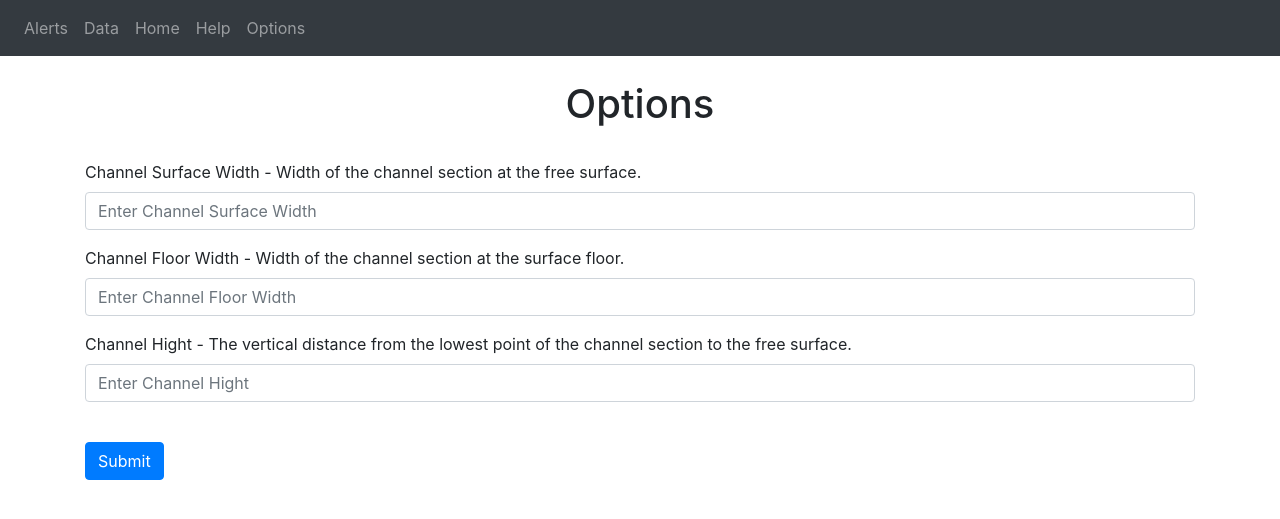
After one commit to Adamhat/IrrigationDevice, a Flask app: page /options in a window 1280 px wide. The commit adds this page. Shown: the top 519 px of the page. Run offline with Flask 3, Linux system fonts and the light colour scheme; some libraries are stand-ins or nearby versions.

Commit message:
Added an options menu
Signed-off-by: Adam <adamfarhat129@gmail.com>

```diff
--- a/website/auth.py
+++ b/website/auth.py
@@ -75,6 +75,31 @@ def data():
     crossSection=crossSection,
     volume=volume)
 
+@auth.route('/options', methods=['GET', 'POST'])
+def options():
+    if request.method == 'POST':
+        channelWidth = request.form.get('channelWidth')
+        channelFloor = request.form.get('channelFloor')
+        channelHight = request.form.get('channelHight')
+
+        if float(channelWidth) <= 0:
+            flash('Channel Surface Width must be greater then 0.', category='error')
+            pass
+        elif float(channelFloor) <= 0:
+            flash('Channel Floor Width must be greater then 0.', category='error')
+            pass
+        elif float(channelHight) <= 0:
+            flash('Channel Hight must be greater then 0.', category='error')
+            pass
+        else:
+            flash('Successfully set options!.', category='success')
+            flash(channelWidth, category='success')
+            flash(channelFloor, category='success')
+            flash(channelHight, category='success')
+            pass
+
+    return render_template("options.html")
+
 @auth.route('/logout')
 def logout():
     return "<p>Logout</p>"
--- a/website/models.py
+++ b/website/models.py
@@ -25,3 +25,9 @@ class User(db.Model, UserMixin):
 class Alert(db.Model, UserMixin):
     id = db.Column(db.Integer, primary_key=True)
     email = db.Column(db.String(150), unique=True)
+
+class Options(db.Model, UserMixin):
+    id = db.Column(db.Integer, primary_key=True)
+    channelWidth = db.Column(db.String(150), unique=True)
+    channelFloor = db.Column(db.String(150), unique=True)
+    channelHight = db.Column(db.String(150), unique=True)
--- a/website/templates/alerts.html
+++ b/website/templates/alerts.html
@@ -3,9 +3,10 @@ endblock%}
 <!-- The text in this line of code changes the internet tab name -->
 
 {% block content %}
+<br />
+<h1 align="center">Alerts</h1>
+<br />
 <form method="POST">
-  <br />
-  <h1 align="center">Alerts</h1>
   <div class="form-group">
     <label for="email">Email Address</label>
     <input
--- a/website/templates/base.html
+++ b/website/templates/base.html
@@ -38,6 +38,7 @@
           <!-- <a class="nav-item nav-link" id="logout" href="/logout">Logout</a> -->
           <a class="nav-item nav-link" id="home" href="/home">Home</a>
           <a class="nav-item nav-link" id="help" href="/help">Help</a>
+          <a class="nav-item nav-link" id="options" href="/options">Options</a>
         </div>
       </div>
     </nav>
--- /dev/null
+++ b/website/templates/options.html
@@ -0,0 +1,56 @@
+{% extends "base.html" %} {% block title %}IrrigationDevice -
+Options{%endblock%}
+<!-- The text in this line of code changes the internet tab name -->
+
+{% block content %}
+<br />
+<h1 align="center">Options</h1>
+<br />
+<form method="POST">
+  <div class="form-group">
+    <label for="channelWidth"
+      >Channel Surface Width - Width of the channel section at the free
+      surface.</label
+    >
+    <input
+      type="number"
+      step="0.01"
+      class="form-control"
+      id="channelWidth"
+      name="channelWidth"
+      placeholder="Enter Channel Surface Width"
+    />
+  </div>
+  <div class="form-group">
+    <label for="channelFloor"
+      >Channel Floor Width - Width of the channel section at the surface
+      floor.</label
+    >
+    <input
+      type="number"
+      step="0.01"
+      class="form-control"
+      id="channelFloor"
+      name="channelFloor"
+      placeholder="Enter Channel Floor Width"
+    />
+  </div>
+  <div class="form-group">
+    <label for="channelHight"
+      >Channel Hight - The vertical distance from the lowest point of the
+      channel section to the free surface.</label
+    >
+    <input
+      type="number"
+      step="0.01"
+      class="form-control"
+      id="channelHight"
+      name="channelHight"
+      placeholder="Enter Channel Hight"
+    />
+  </div>
+  <br />
+  <!-- Break Line -->
+  <button type="submit" class="btn btn-primary">Submit</button>
+</form>
+{% endblock %}
```
